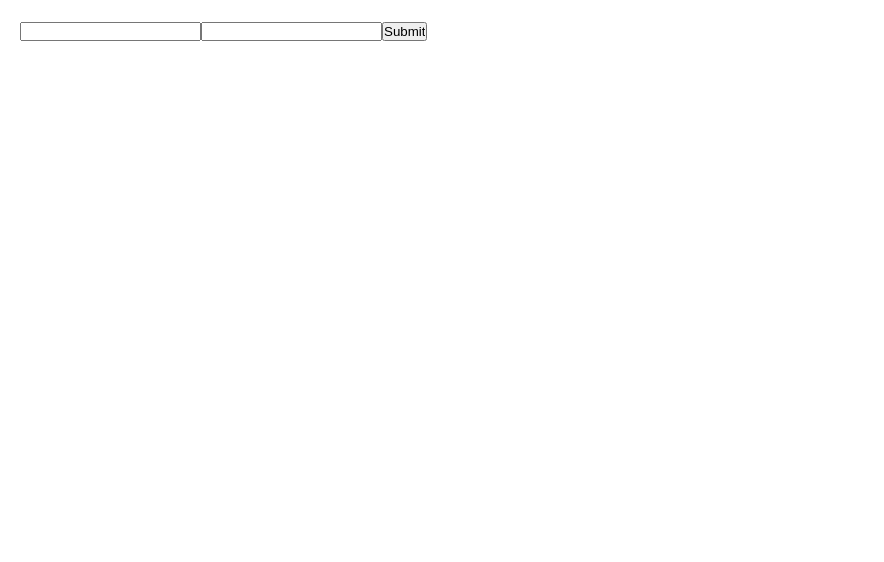
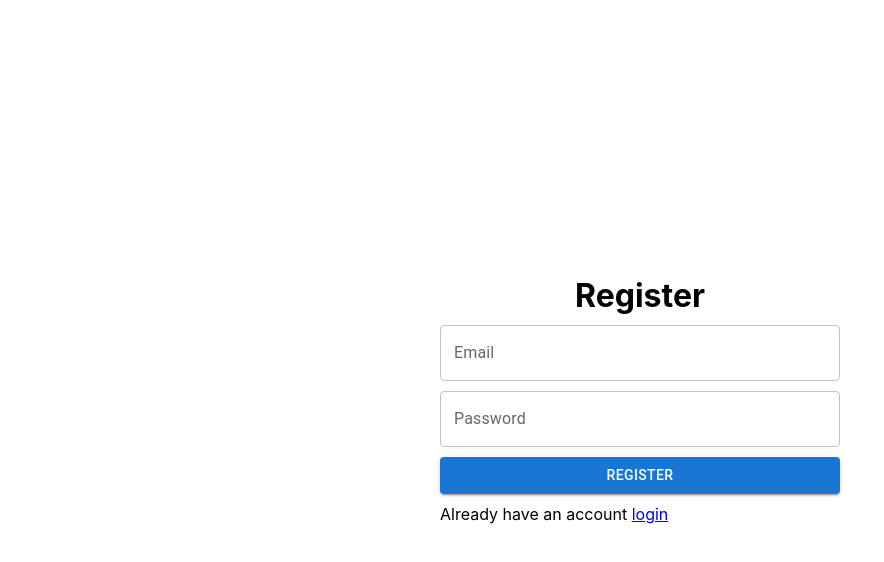
Before and after one commit to MuratkanDamir/to-do2.0, a React (Create React App) app: page /register in a window 1280 px wide. Shown: the top 562 px of the page, without its empty margins (0-884 px from the left). Built offline with nearby package versions, Linux system fonts and the light colour scheme.

Commit message:
styled login and register page

```diff
--- a/package.json
+++ b/package.json
@@ -20,6 +20,7 @@
     "react-dom": "^18.2.0",
     "react-hook-form": "^7.48.2",
     "react-redux": "^8.1.3",
+    "react-router-dom": "^6.20.0",
     "react-scripts": "5.0.1",
     "typescript": "^4.9.5",
     "web-vitals": "^2.1.4"
--- a/src/App.tsx
+++ b/src/App.tsx
@@ -1,15 +1,19 @@
-import TodoComponent from 'components/TodoComponent';
+import HomePage from 'pages/HomePage';
 import LoginPage from 'pages/LoginPage';
 import RegisterPage from 'pages/RegisterPage';
 import React from 'react';
+import {Routes, Route} from 'react-router-dom';
 
 const App: React.FC = () => {
     return (
-    <div style={{padding:'20px'}}>
-      {/* <TodoComponent /> */}
-      <LoginPage />
-      {/* <RegisterPage /> */}
-    </div>
+      <div style={{minHeight:'100vh', display:'flex', justifyContent:'center', alignItems:'center'}}>
+        <Routes>
+          <Route path="/" element={<HomePage />} />
+          <Route path="/login" element={<LoginPage />} />
+          <Route path="/register" element={<RegisterPage />} />
+        </Routes>
+      </div>
+
   );
 }
 
--- a/src/components/TodoComponent.tsx
+++ b/src/components/TodoComponent.tsx
@@ -1,11 +1,36 @@
+import { useAppDispatch } from "hooks";
+import { removeUser } from "store/slices/userSlices";
+import { emptyTodos } from "store/slices/todoSlices";
 import NewTodoForm from "./NewTodoForm";
 import TodoList from "./TodoList";
+import {Button, Grid} from "@mui/material";
 
 const TodoComponent: React.FC = () =>{
+    const dispatch = useAppDispatch();
     return (
-        <div style={{width:'350px', backgroundColor:'#a0a0a0', paddingTop:'10px'}}>
+        <div style={{width:'350px', backgroundColor:'#a0a0a0', position: 'absolute', top:'20vh', marginBottom:'200px'}}>
             <NewTodoForm />
             <TodoList />
+            {/* <input
+                type="button"
+                value="sign out"
+                onClick={() => {
+                    dispatch( removeUser() )
+                    dispatch( emptyTodos())
+                }}
+            /> */}
+            <Grid container justifyContent="center">
+                <Button style={{marginBottom:'20px', marginTop:'20px', textAlign:'center'}}
+                    variant="contained"
+                    color="error"
+                    onClick={() => {
+                        dispatch( removeUser() )
+                        dispatch( emptyTodos())
+                    }}
+                    >
+                    sign out
+                </Button>
+            </Grid>
         </div>
     );
 }
--- a/src/hooks.ts
+++ b/src/hooks.ts
@@ -1,6 +1,15 @@
 import {useSelector, useDispatch, TypedUseSelectorHook} from 'react-redux';
 import {RootState, AppDispatch} from 'store/index';
 
-
 export const useAppDispatch = () => useDispatch<AppDispatch>();
 export const useAppSelector: TypedUseSelectorHook<RootState> = useSelector;
+export const useAuth = () => {
+    const {email, token, id}  = useSelector((state: RootState) => state.user);
+
+    return {
+        isAuth: !!email,
+        email,
+        token,
+        id,
+    }
+}
--- a/src/index.tsx
+++ b/src/index.tsx
@@ -4,12 +4,15 @@ import { Provider } from 'react-redux';
 import 'index.css';
 import App from 'App';
 import store from 'store';
+import { BrowserRouter } from 'react-router-dom';
 
 const root = ReactDOM.createRoot(
   document.getElementById('root') as HTMLElement
 );
 root.render(
-  <Provider store={store}>
-    <App />
-  </Provider>
+  <BrowserRouter>
+    <Provider store={store}>
+      <App />
+    </Provider>
+  </BrowserRouter>
 );
--- /dev/null
+++ b/src/pages/HomePage.tsx
@@ -0,0 +1,17 @@
+
+import TodoComponent from "components/TodoComponent";
+import { getAuth } from "firebase/auth";
+import { useAuth } from "hooks";
+import { useSelector } from "react-redux";
+import { Navigate } from 'react-router-dom';
+import { RootState } from "store";
+
+const HomePage: React.FC = () =>{
+
+    const { email } = useSelector((state: RootState) => state.user);
+    // console.log("isAuth:",email);
+    return  !!email ? (<TodoComponent />) : (<Navigate to="/login" />)
+
+}
+
+export default HomePage;
--- a/src/pages/LoginPage.tsx
+++ b/src/pages/LoginPage.tsx
@@ -1,4 +1,11 @@
+import { useAppDispatch } from "hooks";
+import {TextField, Button} from '@mui/material';
 import { SubmitHandler, useForm } from "react-hook-form";
+import { useNavigate } from "react-router-dom";
+import { auth } from 'firebaseApp';
+import { signInWithEmailAndPassword } from "firebase/auth";
+import { setUser } from "store/slices/userSlices";
+import { Link } from "react-router-dom";
 
 const LoginPage: React.FC = () =>{
 
@@ -12,24 +19,46 @@ const LoginPage: React.FC = () =>{
         handleSubmit,
     } = useForm<Inputs>()
 
-    const onFormSubmit: SubmitHandler<Inputs> = (data) => {
-        console.log(data)
-        reset();
+    const navigate = useNavigate();
+    const dispatch = useAppDispatch();
+
+    const onFormSubmit: SubmitHandler<Inputs> = async (data) => {
+        // console.log(data)
+        try{
+            const userCredential = await signInWithEmailAndPassword(auth, data.email, data.password);
+            // Signed in
+            const user = userCredential.user;
+            const token = await user.getIdToken();
+            const email = data.email;
+            const id = user.uid;
+            dispatch( setUser({email, token, id }) );
+            reset();
+            navigate("/");
+        }catch(error){
+            console.log(error);
+            reset();
+        }
     };
 
     return (
-        <div>
-            <form onSubmit={ handleSubmit(onFormSubmit) }>
-                <input
+        <div  style={{width:'400px'}}>
+            <h1  style={{textAlign:'center'}}>Login</h1>
+            <form onSubmit={ handleSubmit(onFormSubmit) } style={{display:'flex', flexDirection:'column', gap:'10px', marginTop:'10px', marginBottom:'10px'}}>
+                <TextField
+                    label="Email"
+                    type="text"
                     {...register("email")}
                 />
-                <input
+                <TextField
+                    label="Password"
+                    type="password"
                     {...register("password")}
                 />
-                <input
-                    type = "submit"
-                />
+                <Button variant="contained" type="submit">
+                    Log in
+                </Button>
             </form>
+            <p>You dont have an account <Link to="/register">register</Link></p>
         </div>
     );
 }
--- a/src/pages/RegisterPage.tsx
+++ b/src/pages/RegisterPage.tsx
@@ -1,22 +1,83 @@
 import {TextField, Button} from '@mui/material';
 import {SubmitHandler, useForm} from 'react-hook-form';
+import { Link } from "react-router-dom";
+import { auth } from 'firebaseApp';
+import { createUserWithEmailAndPassword, User } from "firebase/auth";
+import { setUser } from "store/slices/userSlices";
+import { db } from 'firebaseApp';
+import { collection, query, getDocs, getDoc, Timestamp, doc, deleteDoc, updateDoc, setDoc, orderBy} from "firebase/firestore";
+import { getFirestore, addDoc } from 'firebase/firestore';
+
+import { useAppDispatch } from "hooks";
+import { useNavigate } from "react-router-dom";
 
 type Inputs = {
     email: string
     password: string
 }
 
+type Todo = {
+    id: string;
+    title : string;
+    createdAt: string;
+    completed: boolean;
+}
+
 const RegisterPage: React.FC = () =>{
     const {
         register,
+        reset,
         handleSubmit,
       } = useForm<Inputs>()
 
-    const onSubmit: SubmitHandler<Inputs> = (data) => console.log(data);
+    const navigate = useNavigate();
+    const dispatch = useAppDispatch();
+
+
+    const onSubmit: SubmitHandler<Inputs> = async(data) => {
+        // console.log(data)
+        try{
+            const userCredential = await createUserWithEmailAndPassword(auth, data.email, data.password);
+            // Signed in
+            const user = userCredential.user;
+            const token = await user.getIdToken();
+            const email = data.email;
+            const id = user.uid;
+            dispatch( setUser({email, token, id }) );
+            reset();
+            navigate("/");
+
+            // Создание документа в Firestore с данными пользователя
+            const userDocRef = doc(db, 'users', user.uid);
+            const userData = {
+                id: userDocRef.id,
+                username: email,
+            };
+
+            await setDoc(userDocRef, userData);
+
+            // Создание подколлекции (например, "tasks") для пользователя
+
+            const taskDocRef = collection(userDocRef, 'todos');
+            // const todo: Todo = {
+            //     id: taskDocRef.id,
+            //     title: "example",
+            //     createdAt: Timestamp.now().toDate().toISOString(),
+            //     completed: false,
+            // };
+            // Add a new todo document to the 'todos' subcollection
+            await addDoc(taskDocRef,{});
+
+        }catch(error){
+            console.log(error);
+            reset();
+        }
+    }
 
     return (
-        <div>
-            <form onSubmit={handleSubmit(onSubmit)}>
+        <div style={{width:'400px'}}>
+            <h1 style={{textAlign:'center'}}>Register</h1>
+            <form onSubmit={handleSubmit(onSubmit)} style={{display:'flex', flexDirection:'column', gap:'10px', marginTop:'10px', marginBottom:'10px'}}>
                 <TextField
                     label="Email"
                     type="text"
@@ -26,10 +87,10 @@ const RegisterPage: React.FC = () =>{
                     type="password"
                     {...register("password")}/>
                 <Button variant="contained" type="submit">
-                    Log in
+                    Register
                 </Button>
             </form>
-
+            <p>Already have an account <Link to="/login">login</Link></p>
         </div>
     );
 };
```
Also changed, not shown: src/store/slices/todoSlices.ts (+37 -7 lines), 1 other file (tests, documents, lock files or other folders).
